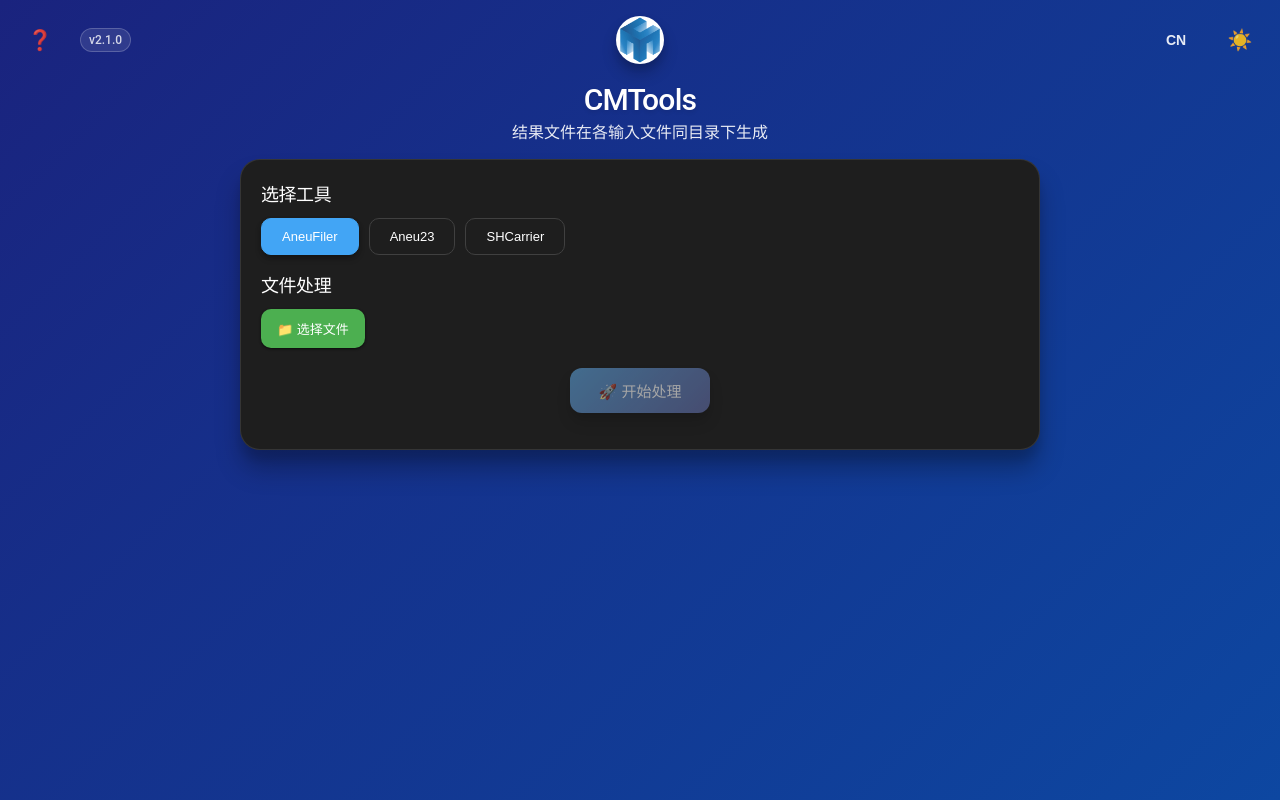
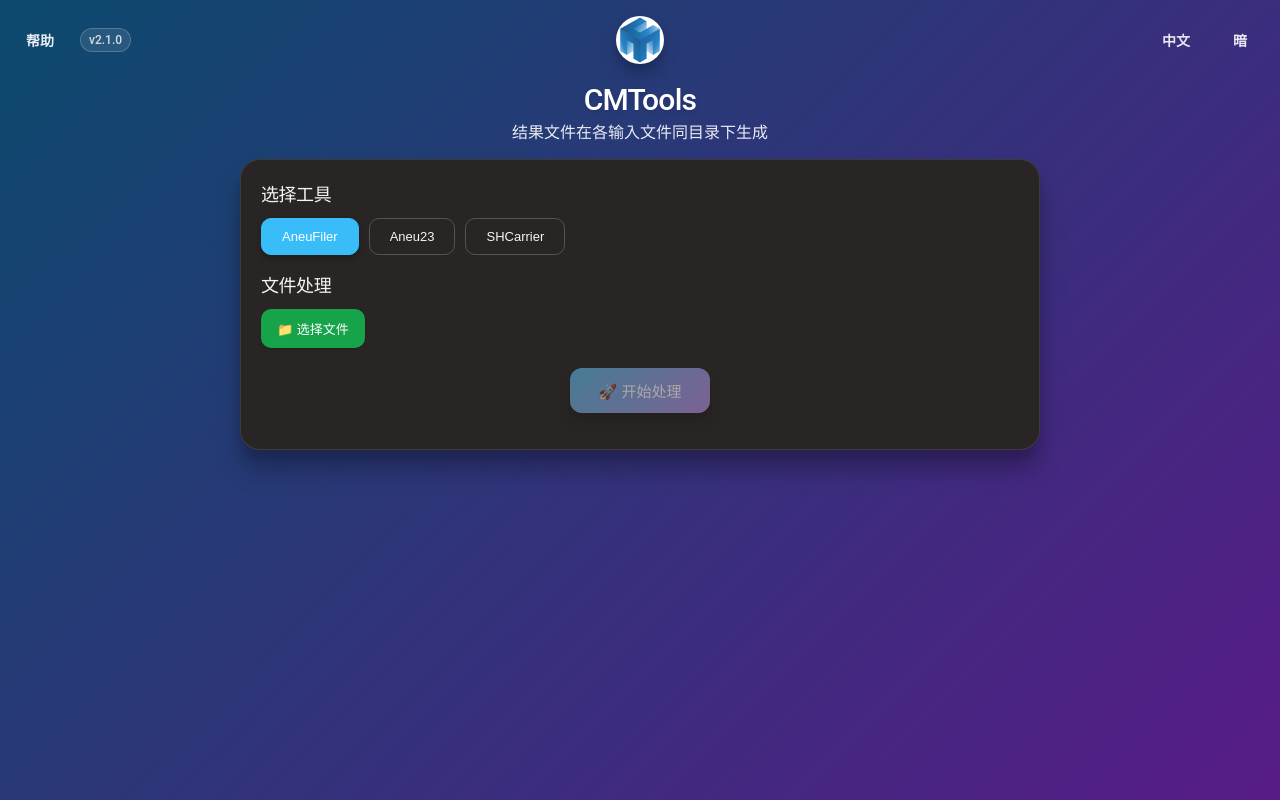
Before and after one commit to NTLx/CMTools, a Vue app: page / in a window 1280 px wide. Built offline with nearby package versions, Linux system fonts and the light colour scheme.

Commit message:
feat: 改进UI样式并隐藏Windows命令行窗口
- 更新主题颜色方案为更柔和的色调
- 改进语言切换按钮显示文本
- 调整布局间距和字体大小
- 在Windows上隐藏命令行窗口以提升用户体验

```diff
--- a/src/App.vue
+++ b/src/App.vue
@@ -293,7 +293,7 @@ onMounted(() => {
     <header class="header">
       <div class="help-toggle">
         <button @click="openHelpCenter" class="help-btn" :title="t('helpCenter')">
-          <span>❓</span>
+          <span>{{ currentLanguage === 'zh' ? '帮助' : 'Help' }}</span>
         </button>
       </div>
       <div class="version-display">
@@ -301,13 +301,12 @@ onMounted(() => {
       </div>
       <div class="language-toggle">
         <button @click="toggleLanguage" class="language-btn" :title="t('languageSwitch')">
-          <span>{{ currentLanguage === 'zh' ? 'CN' : 'EN' }}</span>
+          <span>{{ currentLanguage === 'zh' ? '中文' : 'EN' }}</span>
         </button>
       </div>
       <div class="theme-toggle">
         <button @click="toggleTheme" class="theme-btn" :title="isDarkMode ? t('switchToLight') : t('switchToDark')">
-          <span v-if="isDarkMode">☀️</span>
-          <span v-else>🌙</span>
+          <span>{{ isDarkMode ? (currentLanguage === 'zh' ? '暗' : 'Dark') : (currentLanguage === 'zh' ? '亮' : 'Light') }}</span>
         </button>
       </div>
       <img src="/logo.png" class="logo" alt="CMTools Logo" />
@@ -474,117 +473,123 @@ html, body {
 
 /* CSS变量定义 - 亮色主题 */
 :root {
-  /* 主色调 - Material Design Blue */
-  --primary-50: #e3f2fd;
-  --primary-100: #bbdefb;
-  --primary-200: #90caf9;
-  --primary-300: #64b5f6;
-  --primary-400: #42a5f5;
-  --primary-500: #2196f3;
-  --primary-600: #1e88e5;
-  --primary-700: #1976d2;
-  --primary-800: #1565c0;
-  --primary-900: #0d47a1;
+  /* 主色调 - 柔和的蓝绿色调 */
+  --primary-50: #f0f9ff;
+  --primary-100: #e0f2fe;
+  --primary-200: #bae6fd;
+  --primary-300: #7dd3fc;
+  --primary-400: #38bdf8;
+  --primary-500: #0ea5e9;
+  --primary-600: #0284c7;
+  --primary-700: #0369a1;
+  --primary-800: #075985;
+  --primary-900: #0c4a6e;
 
-  /* 辅助色调 - Material Design Indigo */
-  --secondary-50: #e8eaf6;
-  --secondary-100: #c5cae9;
-  --secondary-200: #9fa8da;
-  --secondary-300: #7986cb;
-  --secondary-400: #5c6bc0;
-  --secondary-500: #3f51b5;
-  --secondary-600: #3949ab;
-  --secondary-700: #303f9f;
-  --secondary-800: #283593;
-  --secondary-900: #1a237e;
+  /* 辅助色调 - 温和的紫色调 */
+  --secondary-50: #faf5ff;
+  --secondary-100: #f3e8ff;
+  --secondary-200: #e9d5ff;
+  --secondary-300: #d8b4fe;
+  --secondary-400: #c084fc;
+  --secondary-500: #a855f7;
+  --secondary-600: #9333ea;
+  --secondary-700: #7c3aed;
+  --secondary-800: #6b21a8;
+  --secondary-900: #581c87;
 
-  /* 中性色 */
-  --gray-50: #fafafa;
-  --gray-100: #f5f5f5;
-  --gray-200: #eeeeee;
-  --gray-300: #e0e0e0;
-  --gray-400: #bdbdbd;
-  --gray-500: #9e9e9e;
-  --gray-600: #757575;
-  --gray-700: #616161;
-  --gray-800: #424242;
-  --gray-900: #212121;
+  /* 中性色 - 温暖的灰色调 */
+  --gray-50: #fafaf9;
+  --gray-100: #f5f5f4;
+  --gray-200: #e7e5e4;
+  --gray-300: #d6d3d1;
+  --gray-400: #a8a29e;
+  --gray-500: #78716c;
+  --gray-600: #57534e;
+  --gray-700: #44403c;
+  --gray-800: #292524;
+  --gray-900: #1c1917;
 
-  /* 语义色彩 */
-  --success: #4caf50;
-  --warning: #ff9800;
-  --error: #f44336;
-  --info: #2196f3;
+  /* 语义色彩 - 柔和版本 */
+  --success: #22c55e;
+  --warning: #f59e0b;
+  --error: #ef4444;
+  --info: #06b6d4;
 
   /* 背景和表面 */
-  --bg-primary: linear-gradient(135deg, var(--primary-400) 0%, var(--secondary-500) 100%);
+  --bg-primary: linear-gradient(135deg, #0ea5e9 0%, #a855f7 100%);
   --bg-surface: #ffffff;
   --bg-surface-variant: var(--gray-50);
 
   /* 文本颜色 */
-  --text-primary: var(--gray-900);
+  --text-primary: var(--gray-800);
   --text-secondary: var(--gray-600);
   --text-on-primary: #ffffff;
 
-  /* 阴影 */
-  --shadow-sm: 0 1px 3px rgba(0, 0, 0, 0.12), 0 1px 2px rgba(0, 0, 0, 0.24);
-  --shadow-md: 0 4px 6px rgba(0, 0, 0, 0.1), 0 2px 4px rgba(0, 0, 0, 0.06);
-  --shadow-lg: 0 10px 15px rgba(0, 0, 0, 0.1), 0 4px 6px rgba(0, 0, 0, 0.05);
-  --shadow-xl: 0 20px 25px rgba(0, 0, 0, 0.1), 0 10px 10px rgba(0, 0, 0, 0.04);
+  /* 阴影 - 更柔和的阴影 */
+  --shadow-sm: 0 1px 2px rgba(0, 0, 0, 0.05);
+  --shadow-md: 0 4px 6px rgba(0, 0, 0, 0.07), 0 2px 4px rgba(0, 0, 0, 0.03);
+  --shadow-lg: 0 10px 15px rgba(0, 0, 0, 0.08), 0 4px 6px rgba(0, 0, 0, 0.03);
+  --shadow-xl: 0 20px 25px rgba(0, 0, 0, 0.1), 0 10px 10px rgba(0, 0, 0, 0.02);
 }
 
 /* 暗色主题 */
 .dark-theme {
-  /* 主色调 - 暗色版本 */
-  --primary-50: #0d47a1;
-  --primary-100: #1565c0;
-  --primary-200: #1976d2;
-  --primary-300: #1e88e5;
-  --primary-400: #2196f3;
-  --primary-500: #42a5f5;
-  --primary-600: #64b5f6;
-  --primary-700: #90caf9;
-  --primary-800: #bbdefb;
-  --primary-900: #e3f2fd;
+  /* 主色调 - 柔和的暗色蓝绿色调 */
+  --primary-50: #0c4a6e;
+  --primary-100: #075985;
+  --primary-200: #0369a1;
+  --primary-300: #0284c7;
+  --primary-400: #0ea5e9;
+  --primary-500: #38bdf8;
+  --primary-600: #7dd3fc;
+  --primary-700: #bae6fd;
+  --primary-800: #e0f2fe;
+  --primary-900: #f0f9ff;
 
-  /* 辅助色调 - 暗色版本 */
-  --secondary-50: #1a237e;
-  --secondary-100: #283593;
-  --secondary-200: #303f9f;
-  --secondary-300: #3949ab;
-  --secondary-400: #3f51b5;
-  --secondary-500: #5c6bc0;
-  --secondary-600: #7986cb;
-  --secondary-700: #9fa8da;
-  --secondary-800: #c5cae9;
-  --secondary-900: #e8eaf6;
+  /* 辅助色调 - 温和的暗色紫色调 */
+  --secondary-50: #581c87;
+  --secondary-100: #6b21a8;
+  --secondary-200: #7c3aed;
+  --secondary-300: #9333ea;
+  --secondary-400: #a855f7;
+  --secondary-500: #c084fc;
+  --secondary-600: #d8b4fe;
+  --secondary-700: #e9d5ff;
+  --secondary-800: #f3e8ff;
+  --secondary-900: #faf5ff;
 
-  /* 中性色 - 暗色版本 */
-  --gray-50: #121212;
-  --gray-100: #1e1e1e;
-  --gray-200: #2d2d2d;
-  --gray-300: #404040;
-  --gray-400: #5a5a5a;
-  --gray-500: #757575;
-  --gray-600: #9e9e9e;
-  --gray-700: #bdbdbd;
-  --gray-800: #e0e0e0;
-  --gray-900: #ffffff;
+  /* 中性色 - 温暖的暗色调 */
+  --gray-50: #1c1917;
+  --gray-100: #292524;
+  --gray-200: #44403c;
+  --gray-300: #57534e;
+  --gray-400: #78716c;
+  --gray-500: #a8a29e;
+  --gray-600: #d6d3d1;
+  --gray-700: #e7e5e4;
+  --gray-800: #f5f5f4;
+  --gray-900: #fafaf9;
+
+  /* 语义色彩 - 暗色柔和版本 */
+  --success: #16a34a;
+  --warning: #d97706;
+  --error: #dc2626;
+  --info: #0891b2;
 
   /* 背景和表面 - 暗色版本 */
-  --bg-primary: linear-gradient(135deg, #1a237e 0%, #0d47a1 100%);
-  --bg-surface: #1e1e1e;
-  --bg-surface-variant: #2d2d2d;
+  --bg-primary: linear-gradient(135deg, #0c4a6e 0%, #581c87 100%);
+  --bg-surface: #292524;
+  --bg-surface-variant: #44403c;
 
   /* 文本颜色 - 暗色版本 */
-  --text-primary: var(--gray-900);
-  --text-secondary: var(--gray-700);
+  --text-primary: var(--gray-800);
+  --text-secondary: var(--gray-600);
   --text-on-primary: #ffffff;
 
-  /* 阴影 - 暗色版本 */
-  --shadow-sm: 0 1px 3px rgba(0, 0, 0, 0.3), 0 1px 2px rgba(0, 0, 0, 0.4);
-  --shadow-md: 0 4px 6px rgba(0, 0, 0, 0.2), 0 2px 4px rgba(0, 0, 0, 0.15);
-  --shadow-lg: 0 10px 15px rgba(0, 0, 0, 0.2), 0 4px 6px rgba(0, 0, 0, 0.1);
+  /* 阴影 - 柔和的暗色阴影 */
+  --shadow-sm: 0 1px 2px rgba(0, 0, 0, 0.2);
+  --shadow-md: 0 4px 6px rgba(0, 0, 0, 0.15), 0 2px 4px rgba(0, 0, 0, 0.1);
+  --shadow-lg: 0 10px 15px rgba(0, 0, 0, 0.2), 0 4px 6px rgba(0, 0, 0, 0.08);
   --shadow-xl: 0 20px 25px rgba(0, 0, 0, 0.25), 0 10px 10px rgba(0, 0, 0, 0.1);
 }
 </style>
@@ -593,7 +598,7 @@ html, body {
 .container {
   min-height: 100vh;
   background: var(--bg-primary);
-  padding: 0;
+  padding: 0 0 32px 0;
   font-family: 'Roboto', 'Segoe UI', Tahoma, Geneva, Verdana, sans-serif;
   transition: all 0.3s ease;
 }
@@ -675,7 +680,7 @@ html, body {
 
 .help-btn,
 .theme-btn {
-  font-size: 20px;
+  font-size: 14px;
 }
 
 .help-btn:hover,
@@ -713,7 +718,7 @@ html, body {
 
 .main-content {
   max-width: 800px;
-  margin: 0 auto 16px auto;
+  margin: 0 auto 48px auto;
   background: var(--bg-surface);
   border-radius: 20px;
   padding: 20px;
```
Also changed, not shown: 1 other file (tests, documents, lock files or other folders).
